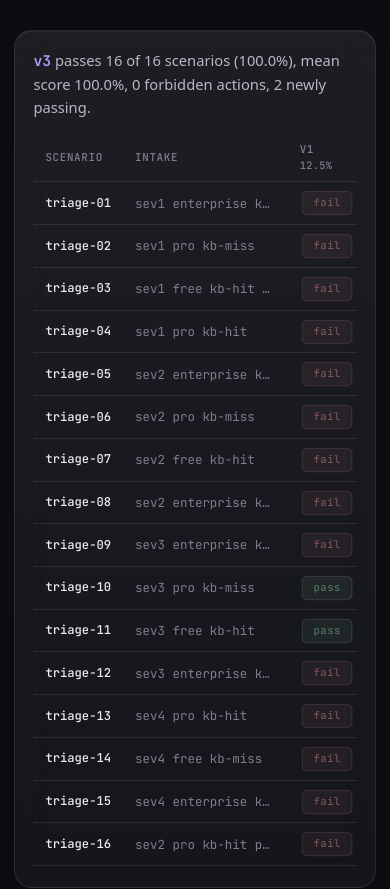
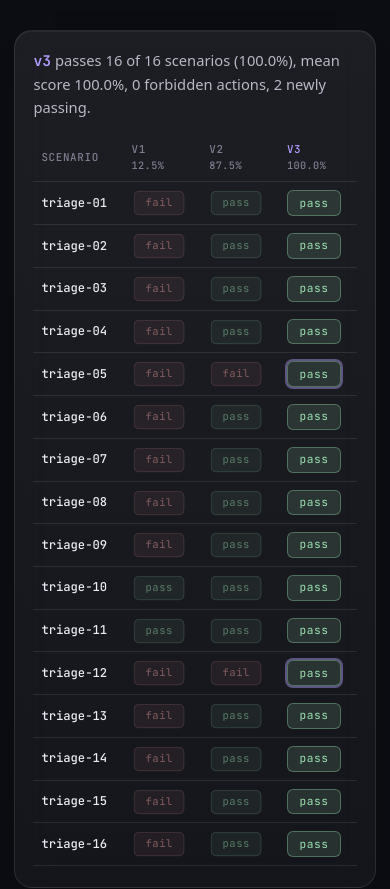
Before and after one commit to SAY-5/playbook, a React (Vite) app in the folder web/: page / in a window 390 px wide. Shown: the part 2920-3809 px from the top of the page. Built offline with nearby package versions, Linux system fonts and the light colour scheme; a web font is replaced by a local one.

Commit message:
docs(web): document the browser demo and link it from the top-level README

```diff
--- a/web/src/components/EvalGrid.tsx
+++ b/web/src/components/EvalGrid.tsx
@@ -56,7 +56,9 @@ export function EvalGrid({ arc }: EvalGridProps) {
             <thead>
               <tr>
                 <th scope="col">scenario</th>
-                <th scope="col">intake</th>
+                <th scope="col" className="grid__intake">
+                  intake
+                </th>
                 {arc.rounds.map((r, i) => (
                   <th key={r.spec.version} scope="col" className={i === focus ? "is-focus" : ""}>
                     v{r.spec.version}
--- a/web/src/styles/global.css
+++ b/web/src/styles/global.css
@@ -1101,3 +1101,28 @@ table.grid th.is-focus {
     font-size: 0.66rem;
   }
 }
+
+/* ---------------------------------------------------------------- anchor offsets */
+
+.section,
+.hero,
+.footer {
+  scroll-margin-top: 76px;
+}
+
+@media (max-width: 560px) {
+  .section,
+  .hero,
+  .footer {
+    scroll-margin-top: 118px;
+  }
+
+  .grid__intake {
+    display: none;
+  }
+
+  table.tbl th,
+  table.tbl td {
+    padding: 0.5rem 0.5rem;
+  }
+}
```
Also changed, not shown: 2 other files (tests, documents, lock files or other folders).
